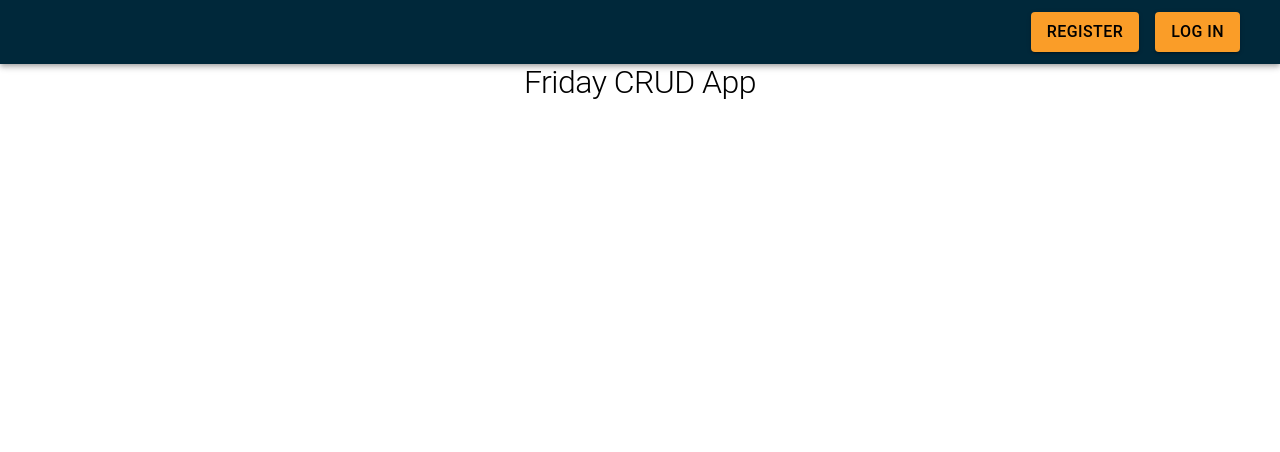
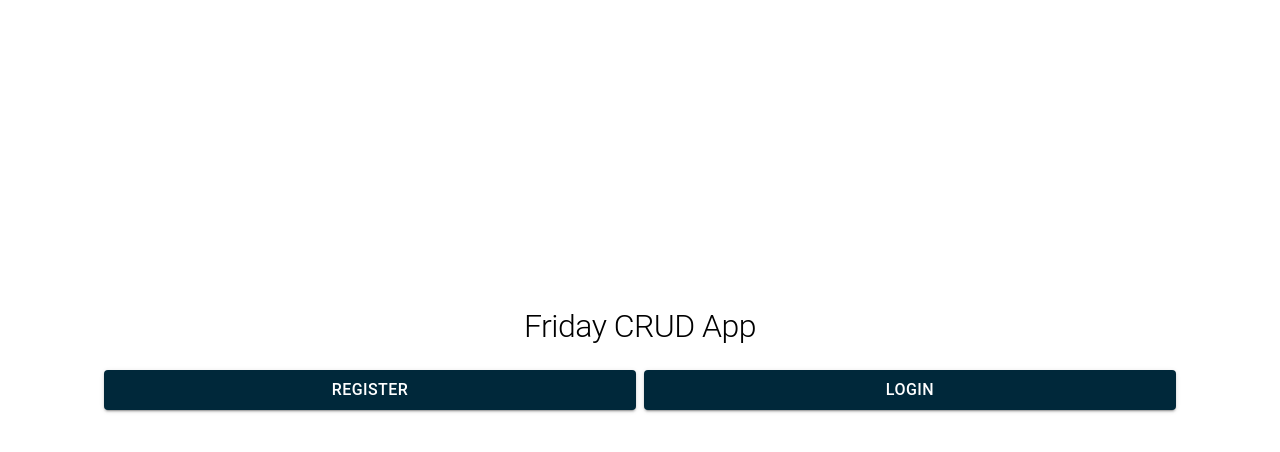
Before and after one commit to lee44/friday, a React (Create React App) app in the folder client/: page / in a window 1280 px wide. Shown: the top 452 px of the page. Built offline with nearby package versions, Linux system fonts and the light colour scheme.

Commit message:
Adjusted home page

```diff
--- a/client/src/components/userprofile/UserProfile.tsx
+++ b/client/src/components/userprofile/UserProfile.tsx
@@ -40,10 +40,10 @@ const UserProfile = ({ ...props }) => {
 	}, [name]);
 
 	return (
-		<Paper>
-			<Box px={3} py={2}>
+		<Paper variant='outlined'>
+			<Box px={3} py={5}>
 				<Grid container spacing={2}>
-					<Grid item xs={6}>
+					<Grid item xs={6} justifyContent='center' alignItems='center'>
 						<Typography variant='h3'>Name</Typography>
 					</Grid>
 					<Grid item xs={6}>
@@ -66,17 +66,19 @@ const UserProfile = ({ ...props }) => {
 
 				<Box mt={3}>
 					<Grid container spacing={2}>
-						<Grid item xs={6}>
+						<Grid item xs={role === 'Admin' ? 6 : 12}>
 							<Button variant='contained' color='primary' onClick={handleSubmit(onUpdate)} sx={{ width: '100%' }}>
 								Update
 							</Button>
 						</Grid>
 
-						<Grid item xs={6}>
-							<Button variant='contained' color='error' onClick={handleSubmit(onDelete)} sx={{ width: '100%' }}>
-								Delete
-							</Button>
-						</Grid>
+						{role === 'Admin' && (
+							<Grid item xs={6}>
+								<Button variant='contained' color='error' onClick={handleSubmit(onDelete)} sx={{ width: '100%' }}>
+									Delete
+								</Button>
+							</Grid>
+						)}
 					</Grid>
 				</Box>
 			</Box>
--- a/client/src/pages/Home.tsx
+++ b/client/src/pages/Home.tsx
@@ -1,10 +1,12 @@
-import { Typography } from '@mui/material';
+import { Box, Button, Container, Grid, Typography, useTheme } from '@mui/material';
 import React, { useEffect } from 'react';
 import { useDispatch } from 'react-redux';
-import NavBar from '../components/navbar/NavBar';
+import { useNavigate } from 'react-router-dom';
 
 const Home = () => {
 	const dispatch = useDispatch();
+	const theme = useTheme();
+	const navigate = useNavigate();
 
 	useEffect(() => {
 		const signIn = async () => {
@@ -15,8 +17,26 @@ const Home = () => {
 	}, []);
 	return (
 		<>
-			<NavBar register={true} logIn={true}></NavBar>
-			<Typography variant={'h1'}>Friday CRUD App</Typography>
+			<Container
+				fixed
+				sx={{ display: 'flex', flexDirection: 'column', justifyContent: 'center', minHeight: `calc(100vh - ${theme.mixins.toolbar.minHeight}px - 10px)` }}
+			>
+				<Box p={5}>
+					<Typography variant={'h1'}>Friday CRUD App</Typography>
+					<Grid container spacing={1} my={2}>
+						<Grid item xs={12} sm={6}>
+							<Button color='primary' variant='contained' onClick={() => navigate('/register')} sx={{ width: '100%' }}>
+								Register
+							</Button>
+						</Grid>
+						<Grid item xs={12} sm={6}>
+							<Button color='primary' variant='contained' onClick={() => navigate('/login')} sx={{ width: '100%' }}>
+								Login
+							</Button>
+						</Grid>
+					</Grid>
+				</Box>
+			</Container>
 		</>
 	);
 };
--- a/client/src/pages/Login.tsx
+++ b/client/src/pages/Login.tsx
@@ -49,7 +49,7 @@ const Login = () => {
 			maxWidth={'xs'}
 			sx={{ display: 'flex', flexDirection: 'column', justifyContent: 'center', minHeight: `calc(100vh - ${theme.mixins.toolbar.minHeight}px - 10px)` }}
 		>
-			<Paper>
+			<Paper variant='outlined'>
 				<Box px={3} py={2}>
 					<Typography variant='h1' align='center' my={2}>
 						Login
--- a/client/src/pages/Register.tsx
+++ b/client/src/pages/Register.tsx
@@ -47,7 +47,7 @@ const Register = () => {
 			maxWidth={'xs'}
 			sx={{ display: 'flex', flexDirection: 'column', justifyContent: 'center', minHeight: `calc(100vh - ${theme.mixins.toolbar.minHeight}px - 10px)` }}
 		>
-			<Paper>
+			<Paper variant='outlined' elevation={24}>
 				<Box px={3} py={2}>
 					<Typography variant='h1' align='center' my={2}>
 						Register
```
